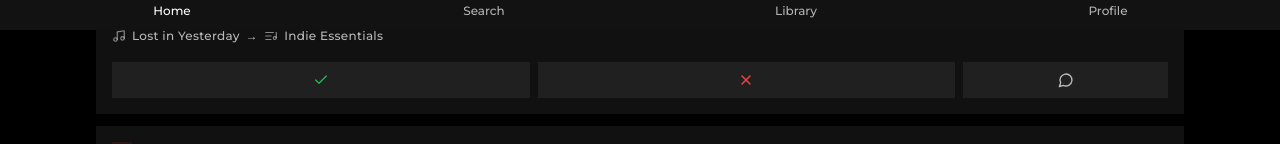
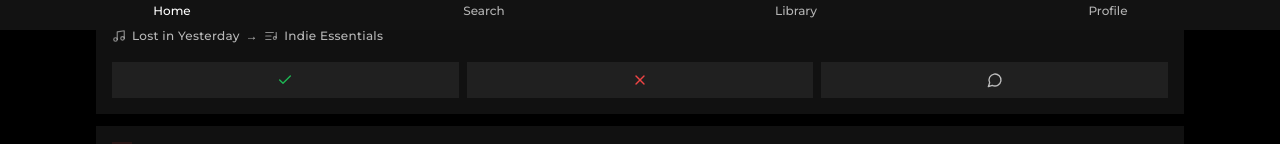
Before and after one commit to junaiddodhia/vibeflow, a React (Vite) app: page / in a window 1280 px wide. Shown: the part 770-914 px from the top of the page. Built offline with nearby package versions, Linux system fonts and the light colour scheme.

Commit message:
Ensure consistent button sizes
Ensure that the action buttons in the "request" notification card are equally sized, similar to the "Your request received a comment" card.

```diff
--- a/src/components/ui/NotificationCard.tsx
+++ b/src/components/ui/NotificationCard.tsx
@@ -172,11 +172,11 @@ const NotificationCard: React.FC<NotificationCardProps> = ({
     switch (type) {
       case 'request':
         return (
-          <div className="grid grid-cols-10 gap-2 mt-4">
+          <div className="grid grid-cols-3 gap-2 mt-4">
             <Button
               variant="ghost"
               size="sm"
-              className="col-span-4 bg-[#202020] hover:bg-[#252525] text-spotify-white/70 justify-center py-2.5"
+              className="bg-[#202020] hover:bg-[#252525] text-spotify-white/70 justify-center py-2.5"
               onClick={handleApprove}
             >
               <Check size={16} className="text-spotify-green" />
@@ -184,7 +184,7 @@ const NotificationCard: React.FC<NotificationCardProps> = ({
             <Button
               variant="ghost"
               size="sm"
-              className="col-span-4 bg-[#202020] hover:bg-[#252525] text-spotify-white/70 justify-center py-2.5"
+              className="bg-[#202020] hover:bg-[#252525] text-spotify-white/70 justify-center py-2.5"
               onClick={handleReject}
             >
               <X size={16} className="text-destructive" />
@@ -192,7 +192,7 @@ const NotificationCard: React.FC<NotificationCardProps> = ({
             <Button
               variant="ghost"
               size="sm"
-              className="col-span-2 bg-[#202020] hover:bg-[#252525] text-spotify-white/70 justify-center py-2.5"
+              className="bg-[#202020] hover:bg-[#252525] text-spotify-white/70 justify-center py-2.5"
               onClick={handleCommentOpen}
             >
               <MessageCircle size={16} />
```
